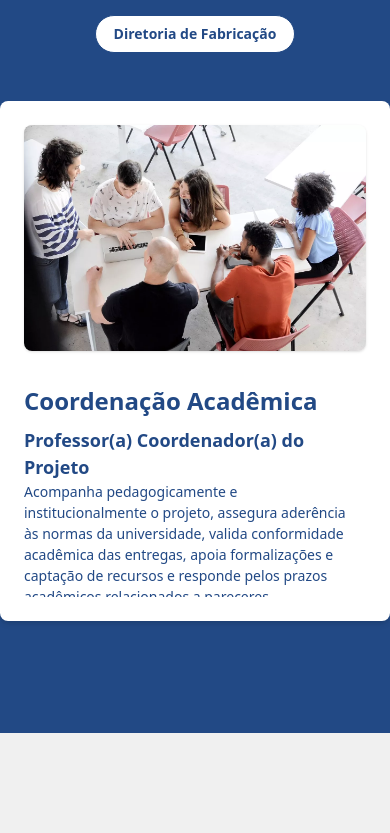
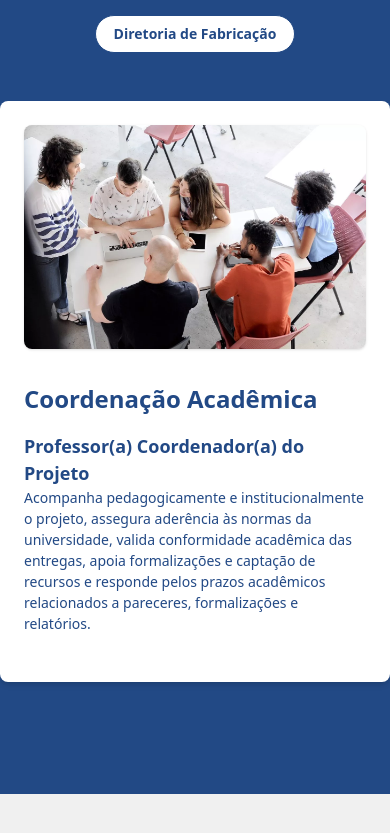
Before and after one commit to scuderiaufcg/SiteScuderia, a React (Vite) app: page / in a window 390 px wide. Shown: the part 6463-7296 px from the top of the page. Built offline with nearby package versions, Linux system fonts and the light colour scheme.

Commit message:
fix: refine layout and responsiveness of SubsistemasSlider component

```diff
--- a/src/components/SubsistemasSlider.jsx
+++ b/src/components/SubsistemasSlider.jsx
@@ -157,28 +157,27 @@ export default function SubsistemasSlider() {
             animate={{ opacity: 1, x: 0 }}
             exit={{ opacity: 0, x: -50 }}
             transition={{ duration: 0.4 }}
-            className="grid grid-cols-1 md:grid-cols-2 items-stretch gap-8 bg-white p-6 rounded-lg shadow-md w-full
-                      h-[520px] sm:h-[640px] md:h-[520px] overflow-hidden"
+            className="grid grid-cols-1 md:grid-cols-2 gap-8 bg-white p-6 rounded-lg shadow-md w-fullh-auto md:h-[520px]"
           >
-            {/* Imagem: ocupa 100% da altura da coluna */}
-            <div className="w-full h-full flex-shrink-0">
+            {/* Imagem: altura definida só em telas pequenas; em md+ ocupa 100% da coluna */}
+            <div className="w-full h-56 sm:h-72 md:h-full">
               <img
                 src={ativo.imagem}
                 alt={ativo.nome}
                 className="w-full h-full rounded-lg shadow-sm object-cover"
               />
             </div>
-
-            {/* Conteúdo: ocupa a altura total e fica rolável internamente se exceder */}
-            <div className="text-[#224985] flex flex-col h-full overflow-y-auto pr-4">
+            <div className="text-[#224985] h-auto md:h-full md:overflow-hidden">
+              <div className="h-full overflow-y-auto">
+                <div className="min-h-full flex flex-col justify-start md:justify-center">
                   <h3
-                className="font-bold mb-2 sm:mb-4"
+                    className="font-bold mb-4"
                     style={{ fontSize: "clamp(1.5rem, 2vw, 2.5rem)" }}
                   >
                     {ativo.nome}
                   </h3>
 
-              <div className="space-y-4 pb-4">
+                  <div className="space-y-4 pb-6">
                     {ativo.cargos.map((cargo) => (
                       <div key={cargo.titulo}>
                         <h4
@@ -194,9 +193,10 @@ export default function SubsistemasSlider() {
                     ))}
                   </div>
                 </div>
+              </div>
+            </div>
           </motion.div>
         </AnimatePresence>
-
       </div>
 
       <div className="pt-20"></div>
```
Lines whose indentation alone changed are shown as unchanged.
